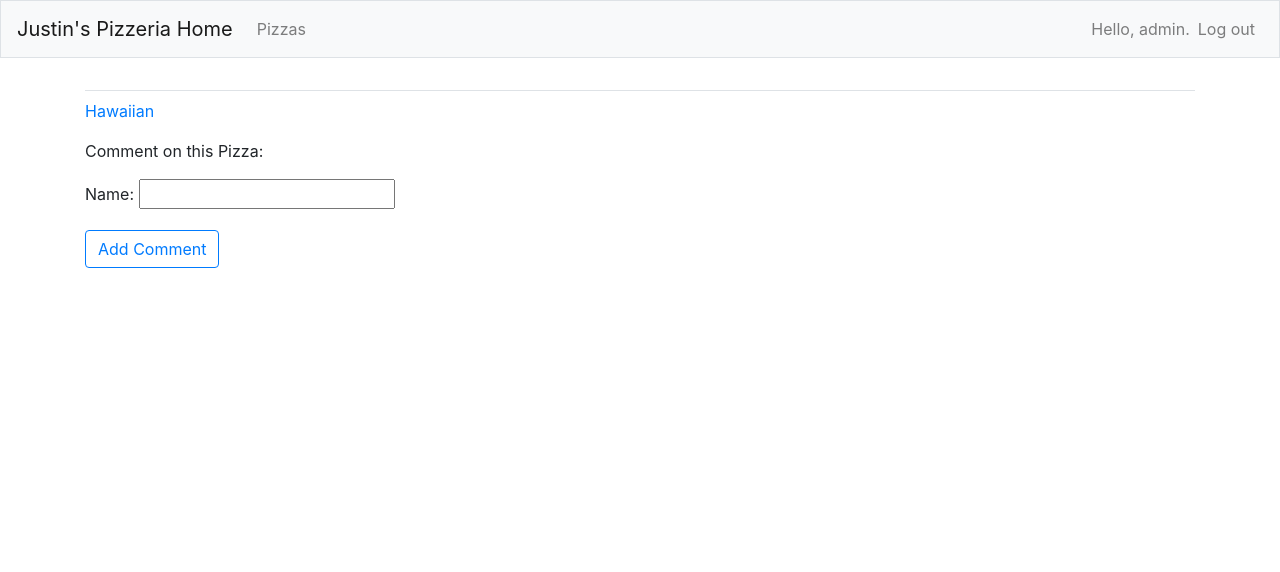
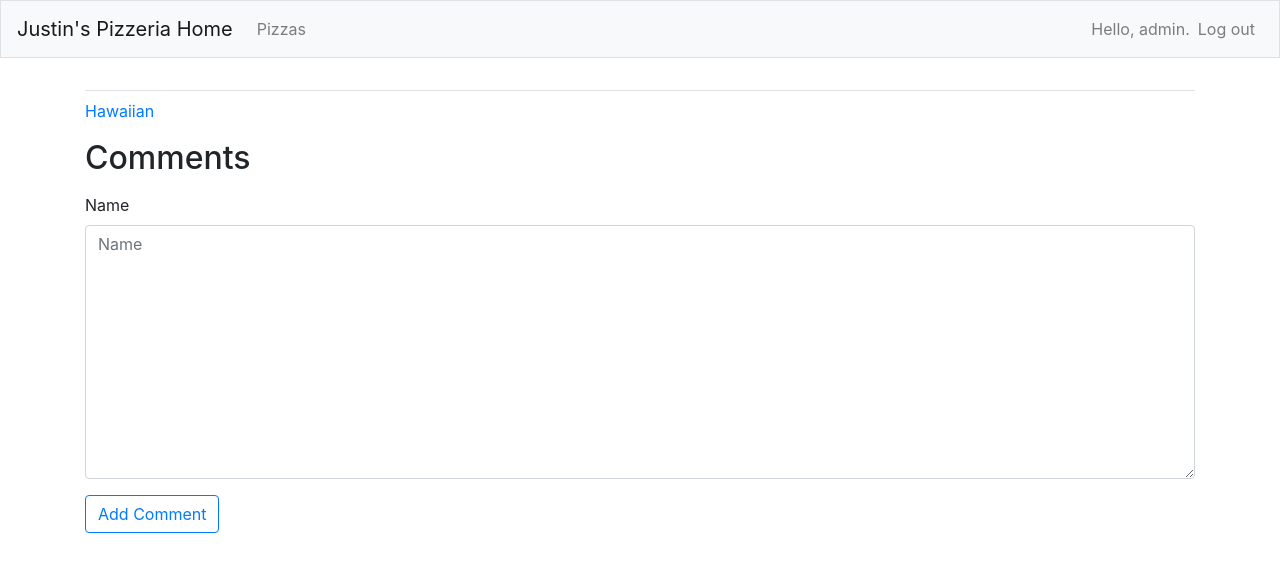
Before and after one commit to AMuscularMoose/Pizza_final_project, a Django app: page /comments/1/ in a window 1280 px wide. Shown: the top 572 px of the page. Run offline with Django 3.2, Linux system fonts and the light colour scheme; a user stored in the database is signed in; data comes from the database, SQL or seed files in the repository; both versions use the stored data as it was after the commit; some libraries are stand-ins or nearby versions.

Commit message:
Messing around with comments

```diff
--- a/pizzas/models.py
+++ b/pizzas/models.py
@@ -22,9 +22,9 @@ class Topping(models.Model):
         return self.name
 
 class Comment(models.Model):
-    pizza = models.ForeignKey(Pizza, on_delete=models.CASCADE)
-    name = models.CharField(max_length=200)
-    date_added = models.DateTimeField(auto_now_add=True)
+    pizza = models.ForeignKey(Pizza, on_delete=models.CASCADE,related_name='comments')
+    name = models.TextField(max_length=200,blank=True)
+    date_added = models.DateTimeField(auto_now_add=True,blank=True)
 
     def __str__(self):
         return self.name
--- a/pizzas/templates/pizzas/comments.html
+++ b/pizzas/templates/pizzas/comments.html
@@ -1,16 +1,24 @@
 {% extends "pizzas/base.html" %}
+{% load bootstrap4 %}
 
 {% block content %}
 <p> <a href="{% url 'pizzas:pizza' pizza.id %}">{{ pizza }}</a> </p>
 
-<p> Comment on this Pizza: </p>
+<p>
+<h2>Comments</h2>
+</p>
 
-<form action="{% url 'pizzas:comments' pizza.id %}" method='post'>
+<form type="text" name="comment" placeholder="Enter Comment" action="{% url 'pizzas:comments' pizza.id %}"
+    method='post'>
 
     {% csrf_token %}
-    {{ form.as_p }}
+    {% bootstrap_form form %}
 
+    {% if user.is_authenticated %}
     <button name="submit" class="btn btn-outline-primary">Add Comment</button>
+    <input type="hidden" name="next" value="{% url 'pizzas:index' %}" />
+    {% endif %}
+
 </form>
 
 {% endblock content %}
--- a/users/templates/registration/login.html
+++ b/users/templates/registration/login.html
@@ -1,5 +1,5 @@
 {% extends "pizzas/base.html" %}
-
+{% load bootstrap4 %}
 
 {% block content %}
 
@@ -11,7 +11,7 @@
     {% csrf_token %}
     {{ form.as_p }}
 
-    <button name="submit">Log In</button>
+    <button class="btn btn-outline-primary" name="submit">Log in</button>
     <input type="hidden" name="next" value="{% url 'pizzas:index' %}" />
 </form>
 
```
Also changed, not shown: db.sqlite3, pizzas/migrations/0005_auto_20210501_1509.py (added).
